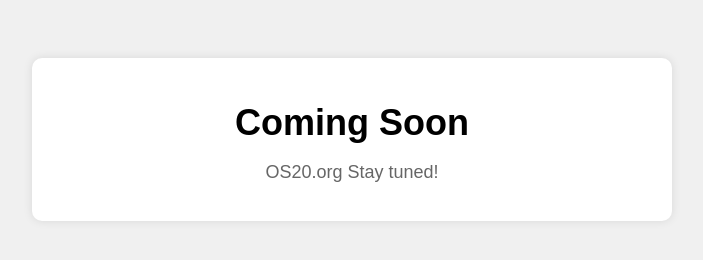
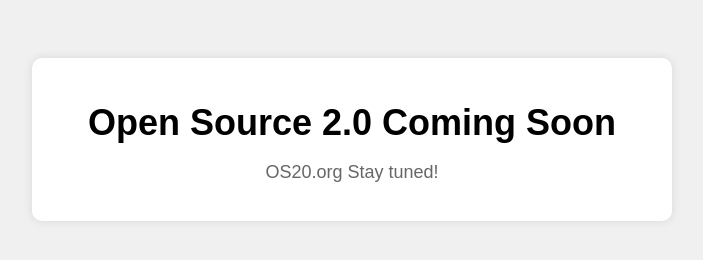
Before and after one commit to OS2-0/www, a plain HTML site: page index.html in a window 1280 px wide. Shown: the whole page, without its empty margins (288-991 px from the left). Drawn offline with Linux system fonts and the light colour scheme.

Commit message:
Update index.html

```diff
--- a/index.html
+++ b/index.html
@@ -7,7 +7,7 @@
 </head>
 <body style="font-family: Arial, sans-serif; background-color: #f0f0f0; text-align: center; padding: 50px;">
     <div style="max-width: 600px; margin: auto; background: #fff; padding: 20px; border-radius: 10px; box-shadow: 0 0 10px rgba(0,0,0,0.1);">
-        <h1 style="font-size: 36px; font-weight: bold; margin-bottom: 10px;">Coming Soon</h1>
+        <h1 style="font-size: 36px; font-weight: bold; margin-bottom: 10px;">Open Source 2.0 Coming Soon</h1>
         <p style="font-size: 18px; color: #666;">OS20.org Stay tuned!</p>
     </div>
 </body>
```
